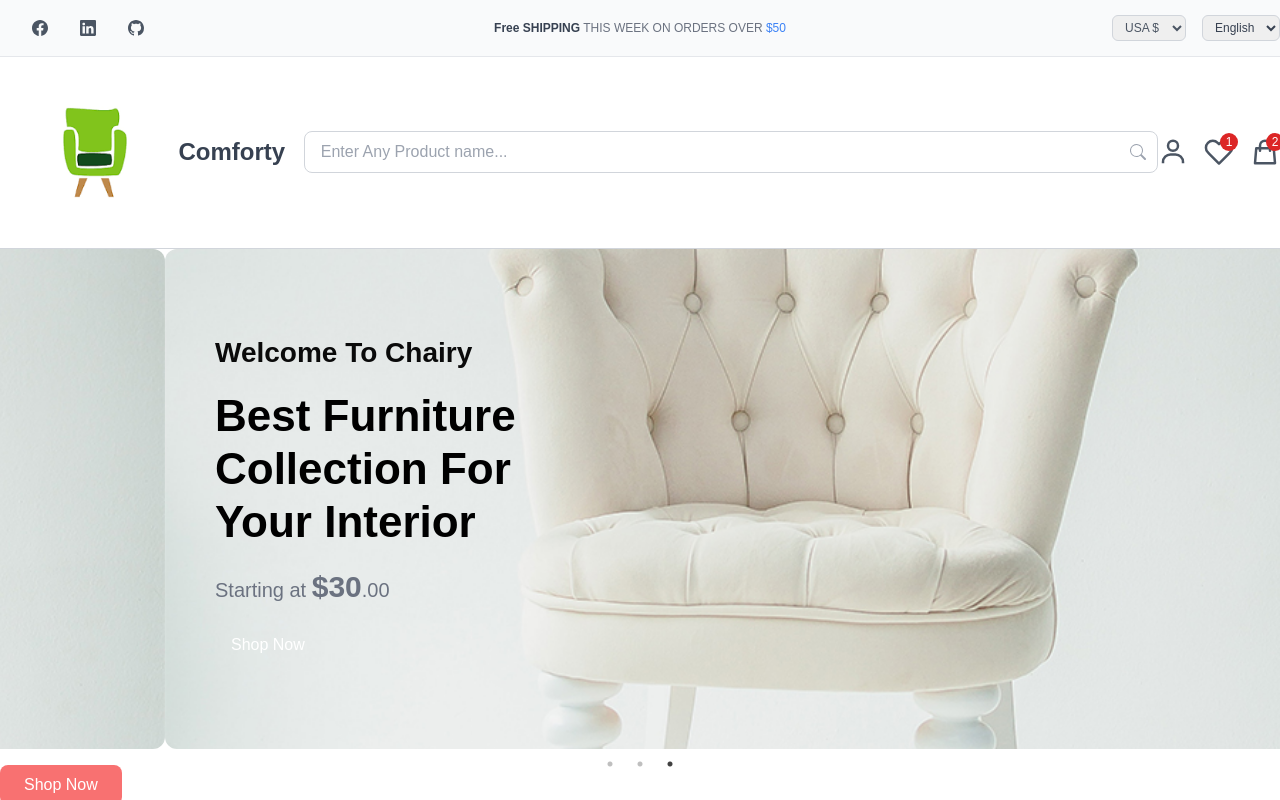
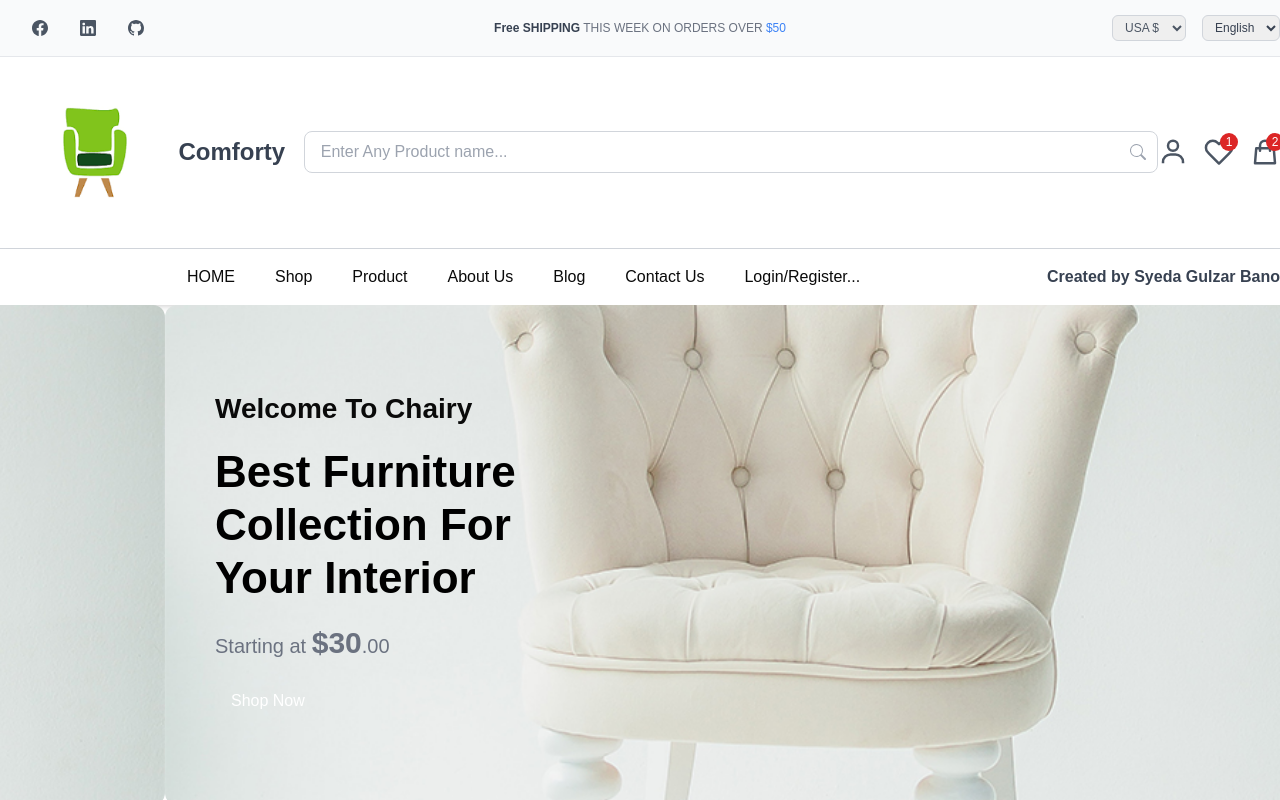
Before and after one commit to Syedabanog-1/Hackhathon-Ecommerce-Website, a Next.js app: page / in a window 1280 px wide. Shown: the top 800 px of the page. Built offline with nearby package versions, Linux system fonts and the light colour scheme.

Commit message:
commit saved ha

```diff
--- a/src/app/page.tsx
+++ b/src/app/page.tsx
@@ -7,7 +7,7 @@ import NewProducts from "./components/NewProducts";
 import Footer from "./components/Footer";
 import HeaderTop from "./components/HeaderTop";
 import HeaderMin from "./components/HeaderMin";
-//import Navbar from "./components/Navbar";
+import Navbar from "./components/Navbar";
 
 
 export default function Home() {
@@ -15,6 +15,7 @@ export default function Home() {
     <>
      <HeaderTop />
       <HeaderMin />
+      <Navbar />
 
       <Hero />
       <Image className="rounded-xl object-cover w-1/2 max-h-[700px] sm:max-h-[500px] md:max-h-[400px] lg:max-h-[500px] object-center transition-transform duration-300 ease-in-out"
```
